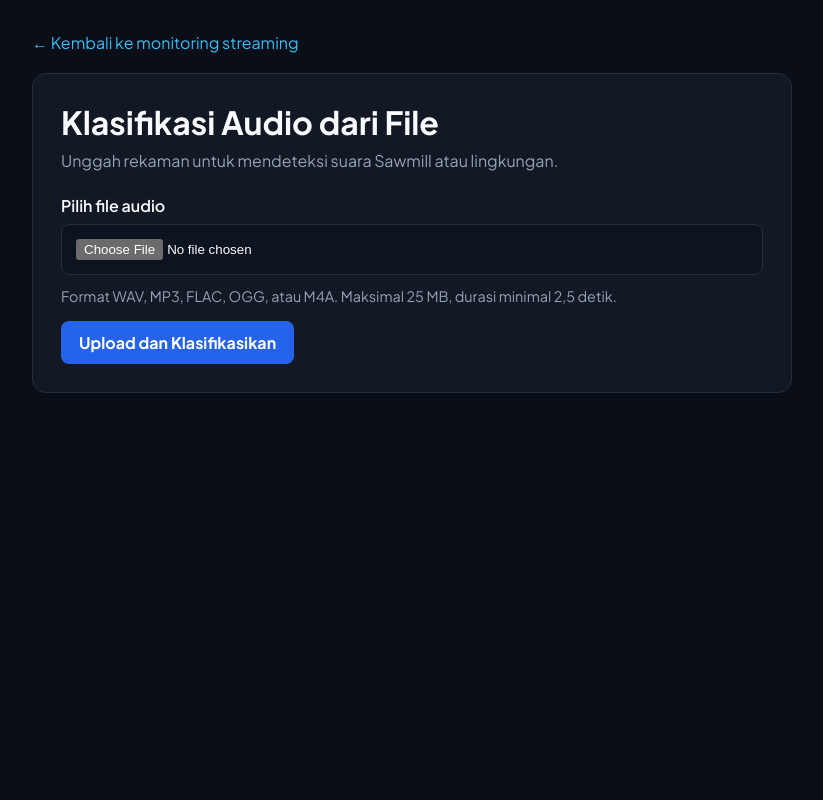
After one commit to SolehMajid/Klasifikasi-Sawmil-, a Flask app: page /upload in a window 1280 px wide. The commit adds this page. Shown: the whole page, without its empty margins (228-1051 px from the left). Run offline with Flask 3, Linux system fonts and the light colour scheme.

Commit message:
Update sistem klasifikasi audio dan docker deployment

```diff
--- a/app.py
+++ b/app.py
@@ -15,6 +15,7 @@ import joblib
 import requests
 from dotenv import load_dotenv
 from flask import Flask, render_template, request, jsonify
+from upload_classifier import create_upload_blueprint
 
 # Muat variabel environment dari .env jika ada
 load_dotenv()
@@ -328,6 +329,15 @@ def extract_features_sliding(y, sr=SAMPLE_RATE, n_mfcc=20):
 
     return features, raw_rms, is_silent
 
+app.register_blueprint(create_upload_blueprint(
+    model=model,
+    feature_extractor=extract_features_sliding,
+    feature_columns=FEATURE_COLUMNS,
+    sample_rate=SAMPLE_RATE,
+    window_samples=WINDOW_SAMPLES,
+    hop_samples=HOP_SAMPLES,
+))
+
 # ==============================================================================
 # 4. INFERENCE PIPELINE TERPISAH (NON-BLOCKING)
 # ==============================================================================
@@ -569,20 +579,6 @@ def get_live_state():
         }
     return jsonify(data)
 
-@app.route('/api/test_wa', methods=['POST'])
-def test_wa():
-    """Endpoint manual untuk menguji Webhook WhatsApp dengan satu klik."""
-    try:
-        send_whatsapp_alert(
-            duration=10.0,
-            confidence=95.0,
-            prob_sawmil=98.5,
-            rms=0.045
-        )
-        return jsonify({'success': True, 'message': 'Pesan tes sedang dikirim ke Webhook WhatsApp'})
-    except Exception as e:
-        return jsonify({'success': False, 'error': str(e)}), 500
-
 @app.route('/api/reset', methods=['POST'])
 def reset_state():
     ring_buffer.reset()
@@ -605,20 +601,6 @@ def reset_state():
     return jsonify({'success': True, 'message': 'State berhasil direset'})
 
 if __name__ == '__main__':
-    # Mode uji cepat WhatsApp via terminal: python app.py --test-wa
-    if '--test-wa' in sys.argv:
-        print("=================================================================")
-        print("  PENGUJIAN LANGSUNG NOTIFIKASI WHATSAPP")
-        print(f"  Metode: {WA_METHOD}")
-        print(f"  Target: {WA_TARGET_PHONE}")
-        print(f"  URL   : {WEBHOOK_URL}")
-        print("=================================================================")
-        send_whatsapp_alert(duration=10.0, confidence=95.0, prob_sawmil=98.5, rms=0.045)
-        print("[INFO] Menunggu respons server webhook (3 detik)...")
-        time.sleep(3)
-        print("[INFO] Selesai! Silakan cek WhatsApp Anda.")
-        sys.exit(0)
-
     print("=================================================================")
     print("  AUDIO MONITORING & DETECTION (SAWMIL VS NON-SAWMIL)")
     print("  Sliding Window: 2.5s | Hop: 0.5s | Sample Rate: 22050 Hz")
--- /dev/null
+++ b/templates/upload.html
@@ -0,0 +1,135 @@
+<!DOCTYPE html>
+<html lang="id">
+<head>
+    <meta charset="UTF-8">
+    <meta name="viewport" content="width=device-width, initial-scale=1.0">
+    <title>Klasifikasi Audio dari File</title>
+    <link rel="preconnect" href="https://fonts.googleapis.com">
+    <link rel="preconnect" href="https://fonts.gstatic.com" crossorigin>
+    <link href="https://fonts.googleapis.com/css2?family=Plus+Jakarta+Sans:wght@400;500;600;700;800&family=JetBrains+Mono:wght@400;500;600&display=swap" rel="stylesheet">
+    <style>
+        :root {
+            color-scheme: dark;
+            --bg: #0a0e17;
+            --panel: #121824;
+            --inset: #0e141f;
+            --border: #232e3e;
+            --text: #f8fafc;
+            --muted: #94a3b8;
+            --blue: #38bdf8;
+            --green: #6ee7b7;
+            --red: #fca5a5;
+        }
+
+        * { box-sizing: border-box; }
+
+        body {
+            margin: 0;
+            min-height: 100vh;
+            padding: 32px 16px;
+            background: var(--bg);
+            color: var(--text);
+            font-family: 'Plus Jakarta Sans', sans-serif;
+        }
+
+        main { width: min(100%, 760px); margin: 0 auto; }
+        a { color: var(--blue); }
+
+        .top-link { display: inline-block; margin-bottom: 20px; text-decoration: none; }
+        .top-link:hover { text-decoration: underline; }
+
+        .card {
+            padding: 28px;
+            border: 1px solid var(--border);
+            border-radius: 14px;
+            background: var(--panel);
+        }
+
+        h1 { margin: 0; font-size: clamp(1.5rem, 4vw, 2rem); }
+        .subtitle { margin: 8px 0 24px; color: var(--muted); }
+        label { display: block; margin-bottom: 8px; font-weight: 600; }
+
+        input[type="file"] {
+            width: 100%;
+            padding: 14px;
+            border: 1px solid var(--border);
+            border-radius: 8px;
+            background: var(--inset);
+            color: var(--text);
+        }
+
+        button {
+            margin-top: 16px;
+            padding: 11px 18px;
+            border: 0;
+            border-radius: 8px;
+            background: #2563eb;
+            color: white;
+            font: inherit;
+            font-weight: 700;
+            cursor: pointer;
+        }
+
+        button:hover { background: #1d4ed8; }
+        button:focus-visible, a:focus-visible, input:focus-visible {
+            outline: 2px solid var(--blue);
+            outline-offset: 3px;
+        }
+
+        .hint { margin: 12px 0 0; color: var(--muted); font-size: 0.9rem; }
+        .message { margin-top: 20px; padding: 14px; border-radius: 8px; }
+        .error { border: 1px solid #7f1d1d; background: #351b24; color: var(--red); }
+        .result { border: 1px solid #334155; background: var(--inset); }
+        .result h2 { margin: 0 0 16px; }
+        .result.sawmill { border-color: #ef4444; }
+        .result.safe { border-color: #10b981; }
+        .prediction { margin: 0 0 14px; font-size: 1.4rem; font-weight: 800; }
+        .sawmill .prediction { color: var(--red); }
+        .safe .prediction { color: var(--green); }
+        dl { display: grid; grid-template-columns: repeat(2, minmax(0, 1fr)); gap: 12px; margin: 0; }
+        dl div { padding: 12px; border: 1px solid var(--border); border-radius: 8px; }
+        dt { color: var(--muted); font-size: 0.82rem; }
+        dd { margin: 4px 0 0; font-family: 'JetBrains Mono', monospace; }
+
+        @media (max-width: 520px) {
+            .card { padding: 20px; }
+            dl { grid-template-columns: 1fr; }
+        }
+    </style>
+</head>
+<body>
+    <main>
+        <a class="top-link" href="/">← Kembali ke monitoring streaming</a>
+        <section class="card" aria-labelledby="page-title">
+            <h1 id="page-title">Klasifikasi Audio dari File</h1>
+            <p class="subtitle">Unggah rekaman untuk mendeteksi suara Sawmill atau lingkungan.</p>
+
+            <form method="post" enctype="multipart/form-data">
+                <label for="audio">Pilih file audio</label>
+                <input id="audio" name="audio" type="file" accept=".wav,.mp3,.flac,.ogg,.m4a,audio/*" required>
+                <p class="hint">Format WAV, MP3, FLAC, OGG, atau M4A. Maksimal 25 MB, durasi minimal 2,5 detik.</p>
+                <button type="submit">Upload dan Klasifikasikan</button>
+            </form>
+
+            {% if error %}
+            <div class="message error" role="alert">{{ error }}</div>
+            {% endif %}
+
+            {% if result %}
+            <section class="message result {{ 'sawmill' if result.label == 'Sawmill' else 'safe' }}" aria-live="polite">
+                <h2>Hasil Klasifikasi</h2>
+                <p class="prediction">{{ result.label }}</p>
+                <dl>
+                    <div><dt>Keyakinan</dt><dd>{{ result.confidence }}%</dd></div>
+                    <div><dt>Durasi audio</dt><dd>{{ result.duration }} detik</dd></div>
+                    <div><dt>Probabilitas Sawmill</dt><dd>{{ result.sawmill_percent }}%</dd></div>
+                    <div><dt>Probabilitas Non-Sawmill</dt><dd>{{ result.non_sawmill_percent }}%</dd></div>
+                    <div><dt>Window dianalisis</dt><dd>{{ result.windows }}</dd></div>
+                    <div><dt>File</dt><dd>{{ result.filename }}</dd></div>
+                </dl>
+            </section>
+            {% endif %}
+        </section>
+    </main>
+</body>
+</html>
--- /dev/null
+++ b/upload_classifier.py
@@ -0,0 +1,115 @@
+import io
+import logging
+import os
+
+import librosa
+import numpy as np
+import pandas as pd
+from flask import Blueprint, render_template, request
+
+
+MAX_UPLOAD_BYTES = 25 * 1024 * 1024
+MAX_REQUEST_OVERHEAD_BYTES = 64 * 1024
+ALLOWED_EXTENSIONS = {".wav", ".mp3", ".flac", ".ogg", ".m4a"}
+
+
+def create_upload_blueprint(
+    model,
+    feature_extractor,
+    feature_columns,
+    sample_rate,
+    window_samples,
+    hop_samples,
+):
+    upload_blueprint = Blueprint("upload_classifier", __name__)
+
+    @upload_blueprint.route("/upload", methods=["GET", "POST"])
+    def upload_audio():
+        if request.method == "GET":
+            return render_template("upload.html")
+
+        if request.content_length and request.content_length > (
+            MAX_UPLOAD_BYTES + MAX_REQUEST_OVERHEAD_BYTES
+        ):
+            return render_template(
+                "upload.html", error="Ukuran file maksimal 25 MB."
+            ), 413
+
+        audio_file = request.files.get("audio")
+        if audio_file is None or not audio_file.filename:
+            return render_template(
+                "upload.html", error="Pilih file audio terlebih dahulu."
+            ), 400
+
+        extension = os.path.splitext(audio_file.filename)[1].lower()
+        if extension not in ALLOWED_EXTENSIONS:
+            return render_template(
+                "upload.html",
+                error="Format file harus WAV, MP3, FLAC, OGG, atau M4A.",
+            ), 400
+
+        if model is None:
+            return render_template(
+                "upload.html",
+                error="Model klasifikasi belum tersedia di server.",
+            ), 503
+
+        audio_bytes = audio_file.read(MAX_UPLOAD_BYTES + 1)
+        if not audio_bytes:
+            return render_template(
+                "upload.html", error="File audio kosong."
+            ), 400
+        if len(audio_bytes) > MAX_UPLOAD_BYTES:
+            return render_template(
+                "upload.html", error="Ukuran file maksimal 25 MB."
+            ), 413
+
+        try:
+            audio, _ = librosa.load(
+                io.BytesIO(audio_bytes), sr=sample_rate, mono=True
+            )
+        except Exception:
+            logging.exception("Gagal membaca audio yang diunggah")
+            return render_template(
+                "upload.html",
+                error="File tidak dapat dibaca sebagai audio. Coba ekspor ulang ke WAV atau MP3.",
+            ), 400
+
+        if len(audio) < window_samples:
+            minimum_seconds = window_samples / sample_rate
+            return render_template(
+                "upload.html",
+                error=f"Durasi audio minimal {minimum_seconds:.1f} detik.",
+            ), 400
+
+        probabilities = []
+        for start in range(0, len(audio) - window_samples + 1, hop_samples):
+            window = audio[start:start + window_samples]
+            features, _, is_silent = feature_extractor(window, sr=sample_rate)
+            if is_silent:
+                probabilities.append(0.0)
+                continue
+
+            model_input = pd.DataFrame([features])[feature_columns]
+            if hasattr(model, "predict_proba"):
+                sawmill_probability = float(model.predict_proba(model_input)[0][1])
+            else:
+                prediction = int(model.predict(model_input)[0])
+                sawmill_probability = 1.0 if prediction == 1 else 0.0
+            probabilities.append(sawmill_probability)
+
+        average_probability = float(np.mean(probabilities))
+        sawmill_percent = round(average_probability * 100, 1)
+        non_sawmill_percent = round((1 - average_probability) * 100, 1)
+        result = {
+            "filename": audio_file.filename,
+            "duration": round(len(audio) / sample_rate, 1),
+            "windows": len(probabilities),
+            "label": "Sawmill" if average_probability >= 0.5 else "Non-Sawmill",
+            "confidence": max(sawmill_percent, non_sawmill_percent),
+            "sawmill_percent": sawmill_percent,
+            "non_sawmill_percent": non_sawmill_percent,
+        }
+        return render_template("upload.html", result=result)
+
+    return upload_blueprint
```
Also changed, not shown: templates/index.html (+12 -35 lines), README.md, 2 other files.
